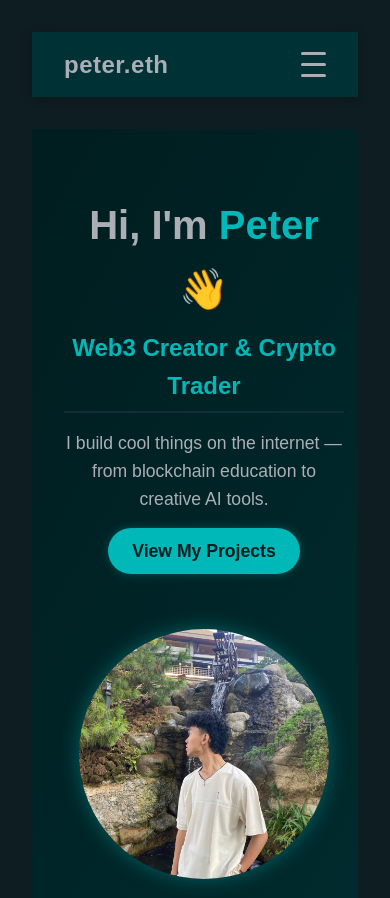
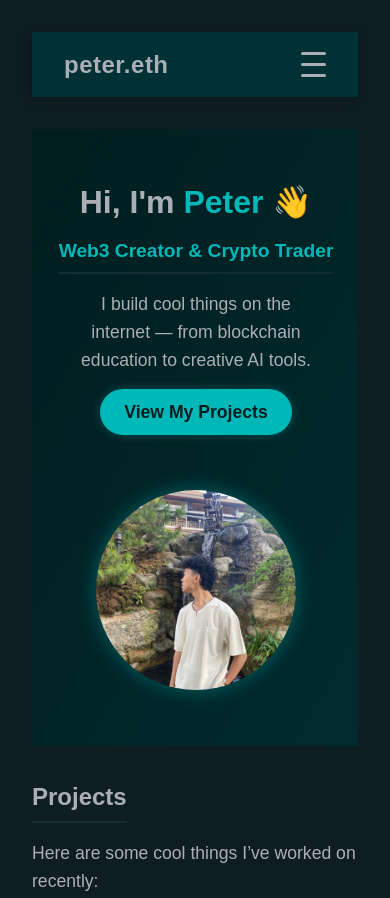
Before and after one commit to Dinejad/peter.eth, a plain HTML site: page index.html in a window 390 px wide. Shown: the top 898 px of the page. Drawn offline with Linux system fonts and the light colour scheme.

Commit message:
fix: center hero section on mobile

```diff
--- a/style.css
+++ b/style.css
@@ -273,13 +273,37 @@ section h2 {
 @media (max-width: 768px) {
   #hero {
     text-align: center;
+    padding: 3rem 1.5rem;
   }
 
   .hero-content {
     flex-direction: column;
+    justify-content: center;
+    align-items: center;
+    gap: 2rem;
+  }
+
+  .hero-text {
+    flex: none;
+    max-width: 100%;
+  }
+
+  .hero-text h1{
+    font-size: 2rem;
+  }
+
+  .hero-text h2{
+    font-size: 1.2rem;
+  }
+
+  .hero-text p {
+    max-width: 90%;
+    margin: 0 auto 1.5rem;
   }
 
   .hero-image img {
+    width: 200px;
+    height: 200px;
     margin-top: 2rem;
   }
 }
```
